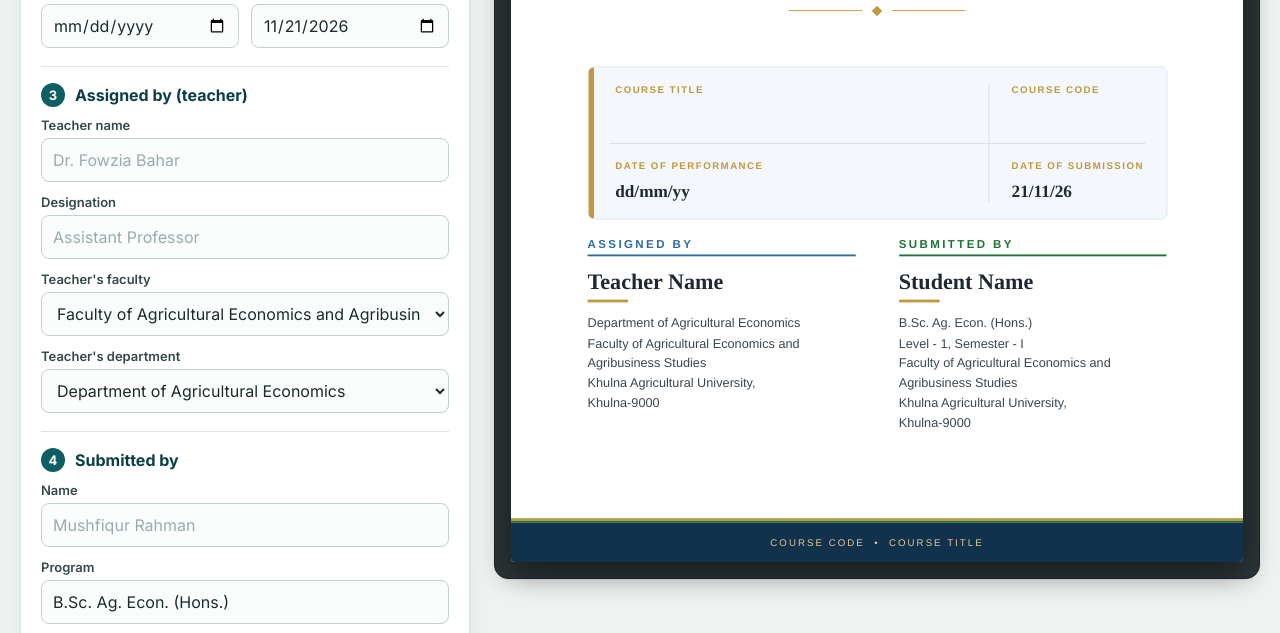
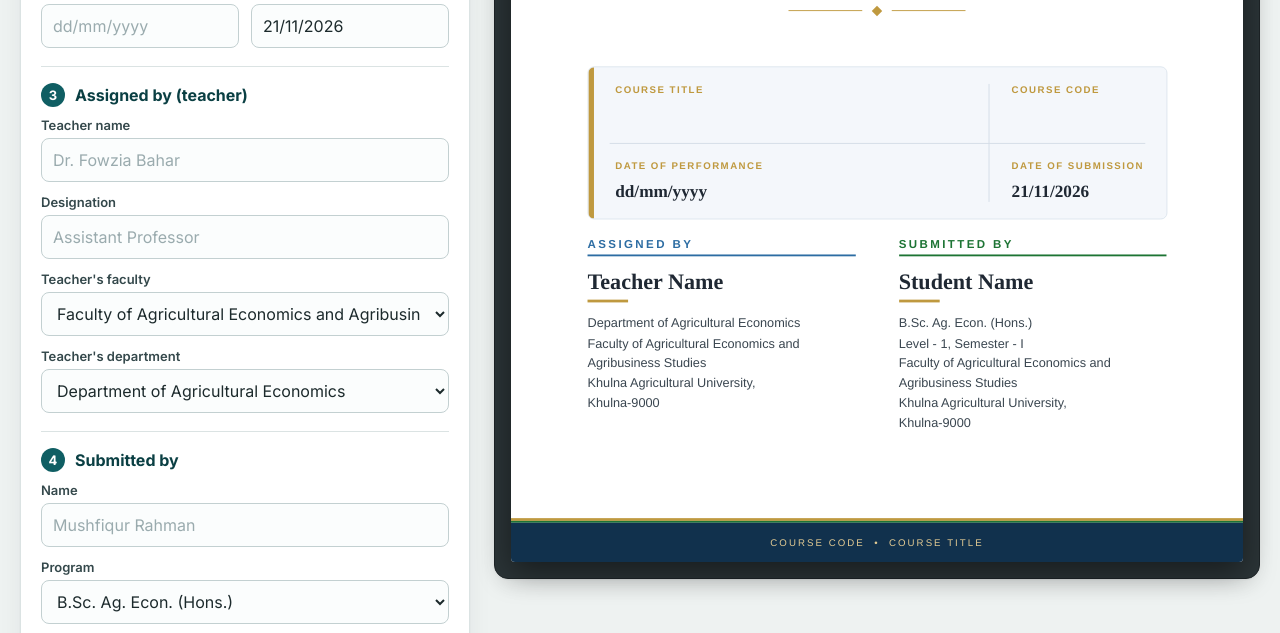
Before and after one commit to ryanagg346-crypto/kau-coverpage-generator-mushfiq, a plain HTML site: page index.html in a window 1280 px wide. Shown: the part 614-1247 px from the top of the page. Drawn offline with nearby package versions, Linux system fonts and the light colour scheme; files whose address does not match are found by name.

Commit message:
Add files via upload

```diff
--- a/index.html
+++ b/index.html
@@ -64,11 +64,11 @@
           <div class="row">
             <label class="field">
               <span>Date of performance <em>(optional)</em></span>
-              <input id="performDate" name="performDate" type="date" />
+              <input id="performDate" name="performDate" type="text" inputmode="numeric" maxlength="10" placeholder="dd/mm/yyyy" />
             </label>
             <label class="field">
               <span>Date of submission</span>
-              <input id="submitDate" name="submitDate" type="date" />
+              <input id="submitDate" name="submitDate" type="text" inputmode="numeric" maxlength="10" placeholder="dd/mm/yyyy" />
             </label>
           </div>
         </fieldset>
@@ -102,8 +102,11 @@
           </label>
           <label class="field">
             <span>Program</span>
-            <input id="program" name="program" type="text" list="programList" placeholder="B.Sc. Ag. Econ. (Hons.)" />
-            <datalist id="programList"></datalist>
+            <select id="program" name="program"></select>
+          </label>
+          <label class="field" id="programOtherWrap" hidden>
+            <span>Your program</span>
+            <input id="programOther" name="programOther" type="text" placeholder="Type your program" />
           </label>
           <div class="row">
             <label class="field">
--- a/script.js
+++ b/script.js
@@ -24,6 +24,8 @@
     teacherDept: $("teacherDept"),
     studentName: $("studentName"),
     program: $("program"),
+    programOther: $("programOther"),
+    programOtherWrap: $("programOtherWrap"),
     level: $("level"),
     semester: $("semester"),
     studentId: $("studentId"),
@@ -36,7 +38,7 @@
     scaler: $("sheetScaler"),
     scroll: $("previewScroll"),
     designationList: $("designationList"),
-    programList: $("programList")
+    _unused: null
   };
 
   var teacherFacultyTouched = false;
@@ -54,18 +56,28 @@
 
   function clean(s) { return String(s || "").trim(); }
 
-  function fmtDate(iso) {
-    if (!iso) return "";
-    var p = iso.split("-");
-    if (p.length !== 3) return iso;
-    return p[2] + "/" + p[1] + "/" + p[0].slice(-2);
+  /* dates are typed as dd/mm/yyyy */
+  function fmtDate(v) { return clean(v); }
+
+  function todayDMY() {
+    var d = new Date();
+    return String(d.getDate()).padStart(2, "0") + "/" + String(d.getMonth() + 1).padStart(2, "0") + "/" + d.getFullYear();
   }
 
-  function todayISO() {
-    var d = new Date();
-    var m = String(d.getMonth() + 1).padStart(2, "0");
-    var day = String(d.getDate()).padStart(2, "0");
-    return d.getFullYear() + "-" + m + "-" + day;
+  // Accept old saved values (yyyy-mm-dd) and convert them.
+  function normDate(v) {
+    v = clean(v);
+    var m = /^(\d{4})-(\d{2})-(\d{2})$/.exec(v);
+    return m ? m[3] + "/" + m[2] + "/" + m[1] : v;
+  }
+
+  function maskDate(e) {
+    var input = e.target;
+    var digits = input.value.replace(/\D/g, "").slice(0, 8);
+    var out = digits;
+    if (digits.length > 4) out = digits.slice(0, 2) + "/" + digits.slice(2, 4) + "/" + digits.slice(4);
+    else if (digits.length > 2) out = digits.slice(0, 2) + "/" + digits.slice(2);
+    if (input.value !== out) input.value = out;
   }
 
   function facultyById(id) {
@@ -114,7 +126,7 @@
       teacherFaculty: el.teacherFaculty.value,
       teacherDept: el.teacherDept.value,
       studentName: el.studentName.value,
-      program: el.program.value,
+      program: getProgram(),
       level: el.level.value,
       semester: el.semester.value,
       studentId: el.studentId.value,
@@ -143,6 +155,7 @@
     var fav = document.querySelector('link[rel="icon"]');
     if (fav) fav.href = window.KAU_LOGO;
 
+    buildProgramSelect();
     fillSelect(el.faculty, FACULTIES, function (f) { return f.id; }, function (f) { return f.name; });
     fillSelect(el.teacherFaculty, FACULTIES, function (f) { return f.id; }, function (f) { return f.name; });
     fillSelect(el.docType, window.DOC_TYPES, function (t) { return t; }, function (t) { return t; });
@@ -171,7 +184,7 @@
     el.teacherFaculty.value = el.faculty.value;
     fillDepartments(el.teacherDept, facultyById(el.teacherFaculty.value), false);
     el.docType.value = "Assignment";
-    el.submitDate.value = todayISO();
+    el.submitDate.value = todayDMY();
     el.level.value = "1";
     el.semester.value = "I";
   }
@@ -191,12 +204,12 @@
     el.topic.value = v.topic || "";
     el.courseCode.value = v.courseCode || "";
     el.courseTitle.value = v.courseTitle || "";
-    el.performDate.value = v.performDate || "";
-    el.submitDate.value = v.submitDate || todayISO();
+    el.performDate.value = normDate(v.performDate);
+    el.submitDate.value = normDate(v.submitDate) || todayDMY();
     el.teacherName.value = v.teacherName || "";
     el.designation.value = v.designation || "";
     el.studentName.value = v.studentName || "";
-    el.program.value = v.program || "";
+    setProgram(v.program || "");
     el.level.value = v.level || "1";
     el.semester.value = v.semester || "I";
     el.studentId.value = v.studentId || "";
@@ -204,15 +217,61 @@
     el.session.value = v.session || "";
   }
 
-  function updateProgramList() {
-    var f = facultyById(el.faculty.value);
-    el.programList.innerHTML = "";
-    f.programs.forEach(function (p) {
-      var o = document.createElement("option");
-      o.value = p;
-      el.programList.appendChild(o);
+  var OTHER = "__other__";
+
+  function buildProgramSelect() {
+    var sel = el.program;
+    sel.innerHTML = "";
+    var first = document.createElement("option");
+    first.value = "";
+    first.textContent = "Select program";
+    sel.appendChild(first);
+    var seen = {};
+    FACULTIES.forEach(function (f) {
+      var g = document.createElement("optgroup");
+      g.label = f.name;
+      f.programs.forEach(function (p) {
+        if (seen[p]) return;
+        seen[p] = true;
+        var o = document.createElement("option");
+        o.value = p;
+        o.textContent = p;
+        g.appendChild(o);
+      });
+      if (g.children.length) sel.appendChild(g);
     });
+    var other = document.createElement("option");
+    other.value = OTHER;
+    other.textContent = "Other (type your own)";
+    sel.appendChild(other);
   }
+
+  function toggleOther() {
+    var on = el.program.value === OTHER;
+    el.programOtherWrap.hidden = !on;
+  }
+
+  function getProgram() {
+    return el.program.value === OTHER ? el.programOther.value : el.program.value;
+  }
+
+  function setProgram(val) {
+    val = clean(val);
+    var found = false;
+    for (var i = 0; i < el.program.options.length; i++) {
+      if (el.program.options[i].value === val && val !== OTHER) { found = true; break; }
+    }
+    if (found || val === "") {
+      el.program.value = val;
+      el.programOther.value = "";
+    } else {
+      el.program.value = OTHER;
+      el.programOther.value = val;
+    }
+    toggleOther();
+  }
+
+  function updateProgramList() { /* programs are listed once, see buildProgramSelect */ }
 
   function allPrograms() {
     var out = [];
@@ -226,10 +285,10 @@
     updateProgramList();
 
     // Suggest the program for this faculty unless the user typed something custom.
-    var cur = clean(el.program.value);
-    var isAuto = cur === "" || cur === lastAutoProgram || allPrograms().indexOf(cur) !== -1;
+    var cur = clean(getProgram());
+    var isAuto = cur === "" || cur === lastAutoProgram;
     if (isAuto && f.programs.length) {
-      el.program.value = f.programs[0];
+      setProgram(f.programs[0]);
       lastAutoProgram = f.programs[0];
     }
 
@@ -249,6 +308,9 @@
       render(); save();
     });
 
+    el.performDate.addEventListener("input", maskDate);
+    el.submitDate.addEventListener("input", maskDate);
+    el.program.addEventListener("change", toggleOther);
     el.form.addEventListener("input", function () { render(); save(); });
     el.form.addEventListener("change", function () { render(); save(); });
     el.form.addEventListener("submit", function (e) { e.preventDefault(); });
@@ -265,7 +327,7 @@
     el.form.reset();
     teacherFacultyTouched = false;
     lastAutoProgram = "";
-    el.program.value = "";
+    setProgram("");
     applyDefaults();
     el.topic.value = "";
     el.courseCode.value = "";
@@ -305,8 +367,8 @@
     var topic = clean(v.topic);
     var code = clean(v.courseCode);
     var title = clean(v.courseTitle);
-    var perform = fmtDate(v.performDate) || "dd/mm/yy";
-    var submit = fmtDate(v.submitDate) || "dd/mm/yy";
+    var perform = fmtDate(v.performDate) || "dd/mm/yyyy";
+    var submit = fmtDate(v.submitDate) || "dd/mm/yyyy";
     var dept = clean(v.department);
     var footer = [code, title].filter(Boolean).join("  \u2022  ");
 
--- a/style.css
+++ b/style.css
@@ -248,3 +248,4 @@ input::placeholder { color: #9aabae; }
 @media (prefers-reduced-motion: reduce) {
   * { transition: none !important; animation: none !important; }
 }
+[hidden] { display: none !important; }
```
